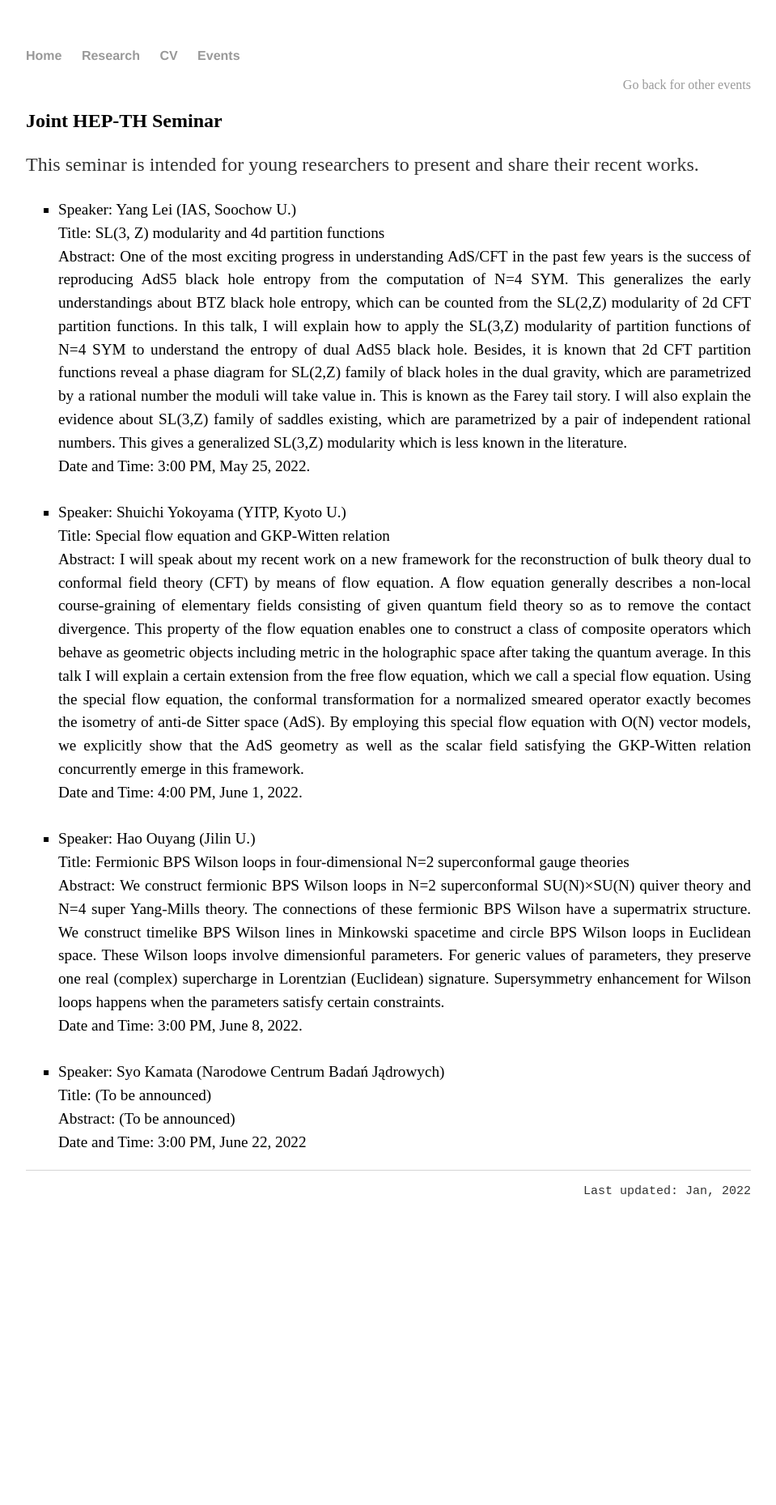
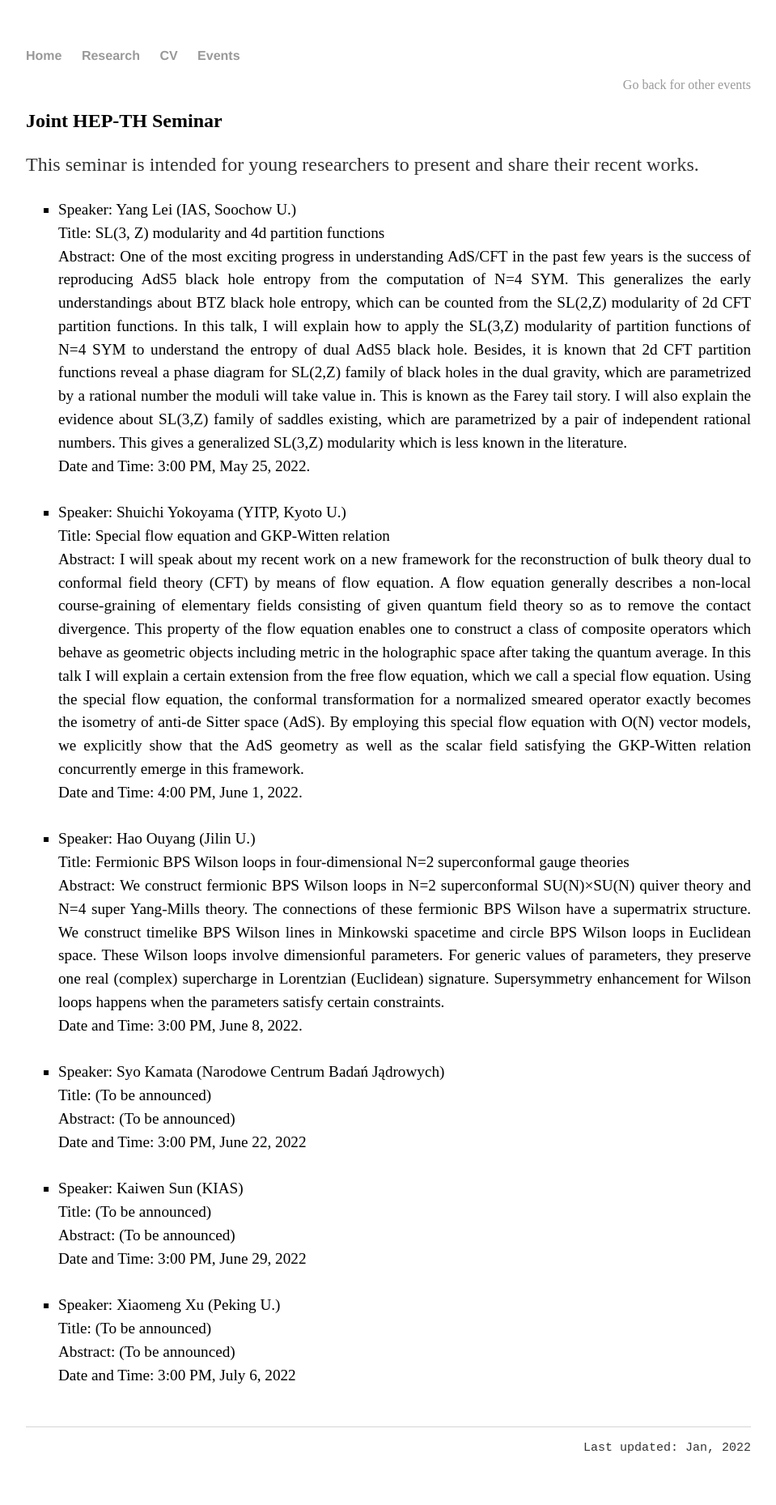
Before and after one commit to hhzou/hhzou.github.io, a Jekyll site: the page built from events/jointseminar/index.html, in a window 1280 px wide. Shown: the whole page at 81% size, without its empty margins (160-1119 px from the left). Built offline with Jekyll 4.4.1, drawn with Linux system fonts in a browser that asks for light colours; before the commit the page ends 1542 px from its top, so only the background shows below that.

Commit message:
Updated events

```diff
--- a/events/jointseminar/index.html
+++ b/events/jointseminar/index.html
@@ -39,6 +39,23 @@ title: Hao Zou - BIMSA HEP-TH Seminar
 			<br>Title: (To be announced)
 			<br>Abstract: (To be announced)
 			<br>Date and Time: 3:00 PM, June 22, 2022
+		<br/><br>
+		</li>
+
+		<li>
+			Speaker: Kaiwen Sun (KIAS)
+			<br>Title: (To be announced)
+			<br>Abstract: (To be announced)
+			<br>Date and Time: 3:00 PM, June 29, 2022
+		<br/><br>
+		</li>
+
+		<li>
+			Speaker: Xiaomeng Xu (Peking U.)
+			<br>Title: (To be announced)
+			<br>Abstract: (To be announced)
+			<br>Date and Time: 3:00 PM, July 6, 2022
+		<br/><br>
 		</li>
 	</ul>
 
```
